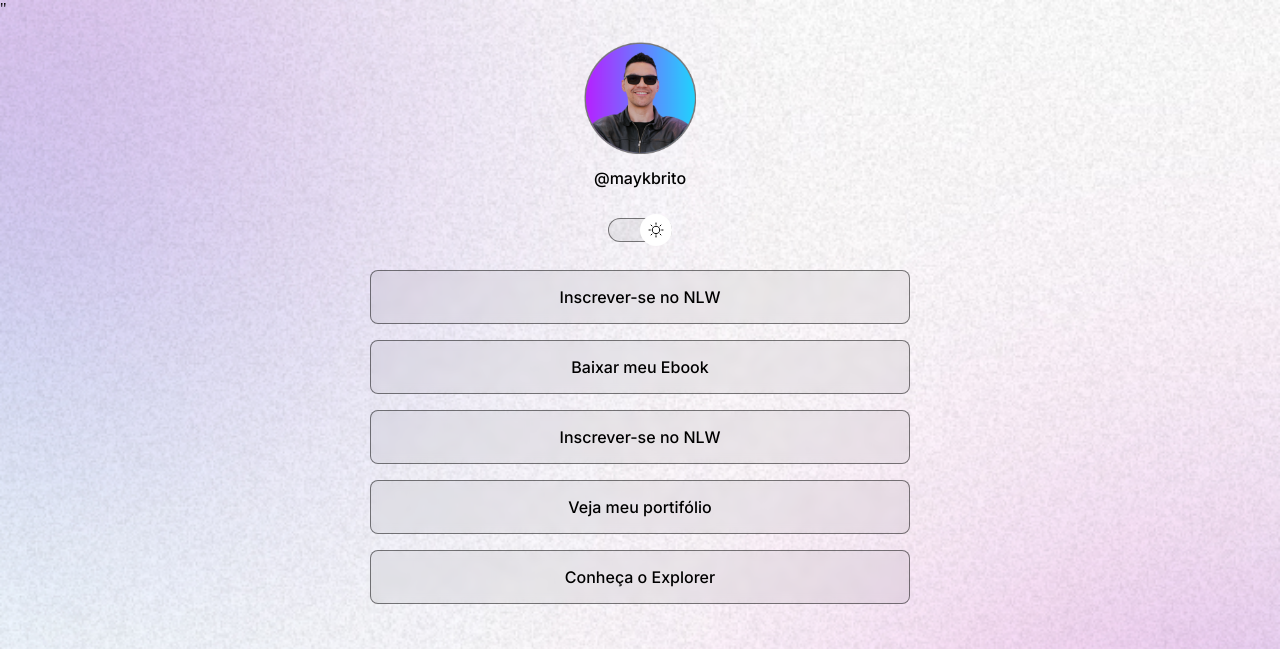
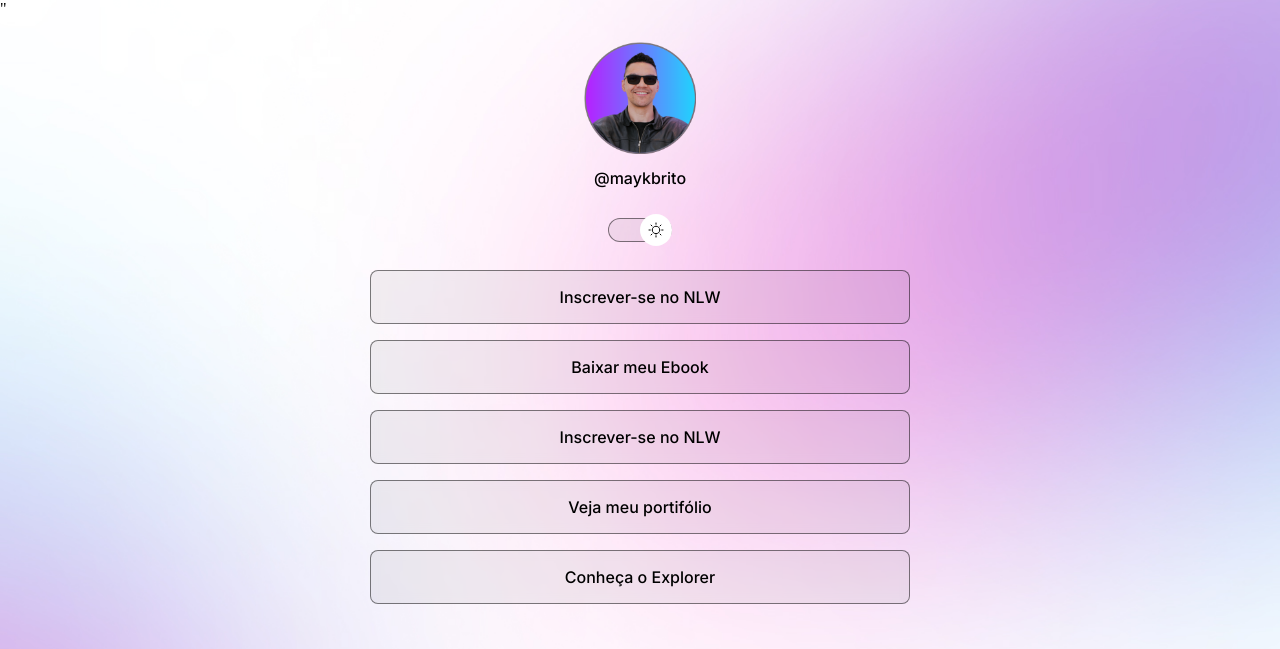
Before and after one commit to Leidus-Cassio/Projeto, a plain HTML site: page VS CODE/index.html in a window 1280 px wide. Shown: the top 649 px of the page. Drawn offline with nearby package versions, Linux system fonts and the light colour scheme.

Commit message:
changed background base on media queries

```diff
--- a/VS CODE/style.css
+++ b/VS CODE/style.css
@@ -36,6 +36,7 @@ body {
 
     /*background: color image repeat position/size */
     background: var(--bg-url) no-repeat top center/cover;
+    height: 100vh;
 }
 
 body * {
@@ -176,3 +177,14 @@ footer {
     font-size: 14px;
 
 }
+
+/*media queries*/
+
+@media (min-width: 700px) {
+    :root {
+        --bg-url: url(./assets/bg-desktop.jpg)
+        }
+    .Light {
+        --bg-url: url(./assets/bg-desktop-light.jpg)
+    }
+}
```
Also changed, not shown: .github/preview.jpg (added).
